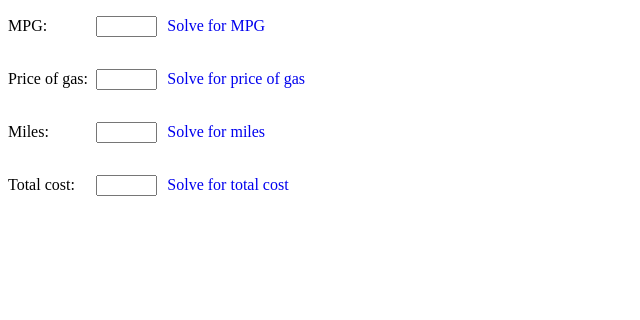
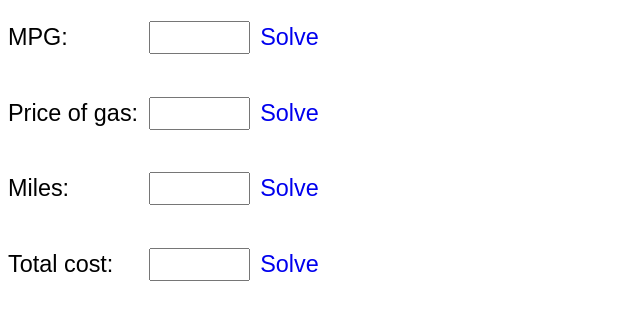
Before and after one commit to josterpi/josterpi.github.io, a Jekyll site: the page built from gascalc/index.html, in a window 1280 px wide. Shown: the top 320 px of the page, without its empty margins (0-640 px from the left). Built offline with Jekyll 4.4.1, drawn with Linux system fonts in a browser that asks for light colours.

Commit message:
Style tweaks for mobile

```diff
--- a/gascalc/index.html
+++ b/gascalc/index.html
@@ -6,9 +6,13 @@ layout: bare
         <title>Gas Calculator</title>
         <meta name=viewport content="width=device-width, initial-scale=1">
 <style>
+* {
+    font-family: sans-serif;
+    font-size: 1.1em;
+}
 label {
     display: inline-block;
-    width: 5.5em;
+    width: 6em;
 }
 input {
     width: 4em;
@@ -71,9 +75,9 @@ window.onload = function() {
         </script>
     </head>
     <body>
-        <p><label for="mpg">MPG:</label><input type="number" name="mpg" id="mpg"><a href="#mpg" id="solve-mpg">Solve for MPG</a></p>
-        <p><label for="price">Price of gas:</label><input type="number" name="price" id="price"><a href="#price" id="solve-price">Solve for price of gas</a></p>
-        <p><label for="miles">Miles:</label><input type="number" name="miles" id="miles"><a href="#miles" id="solve-miles">Solve for miles</a></p>
-        <p><label for="total">Total cost:</label><input type="number" name="total" id="total"><a href="#total" id="solve-total">Solve for total cost</a></p>
+        <p><label for="mpg">MPG:</label><input type="number" name="mpg" id="mpg"><a href="#mpg" id="solve-mpg">Solve</a></p>
+        <p><label for="price">Price of gas:</label><input type="number" name="price" id="price"><a href="#price" id="solve-price">Solve</a></p>
+        <p><label for="miles">Miles:</label><input type="number" name="miles" id="miles"><a href="#miles" id="solve-miles">Solve</a></p>
+        <p><label for="total">Total cost:</label><input type="number" name="total" id="total"><a href="#total" id="solve-total">Solve</a></p>
     </body>
 </html>
```
